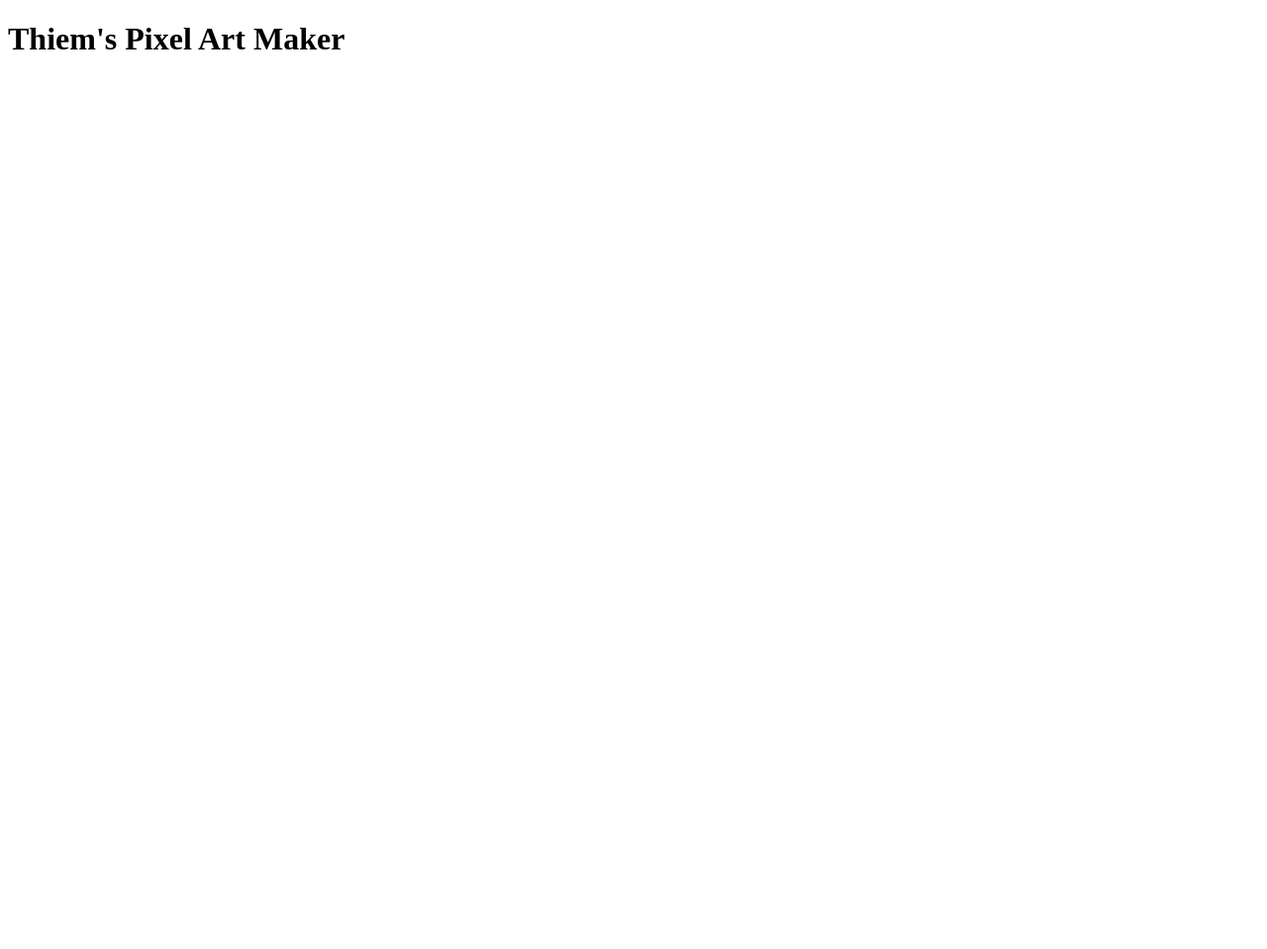
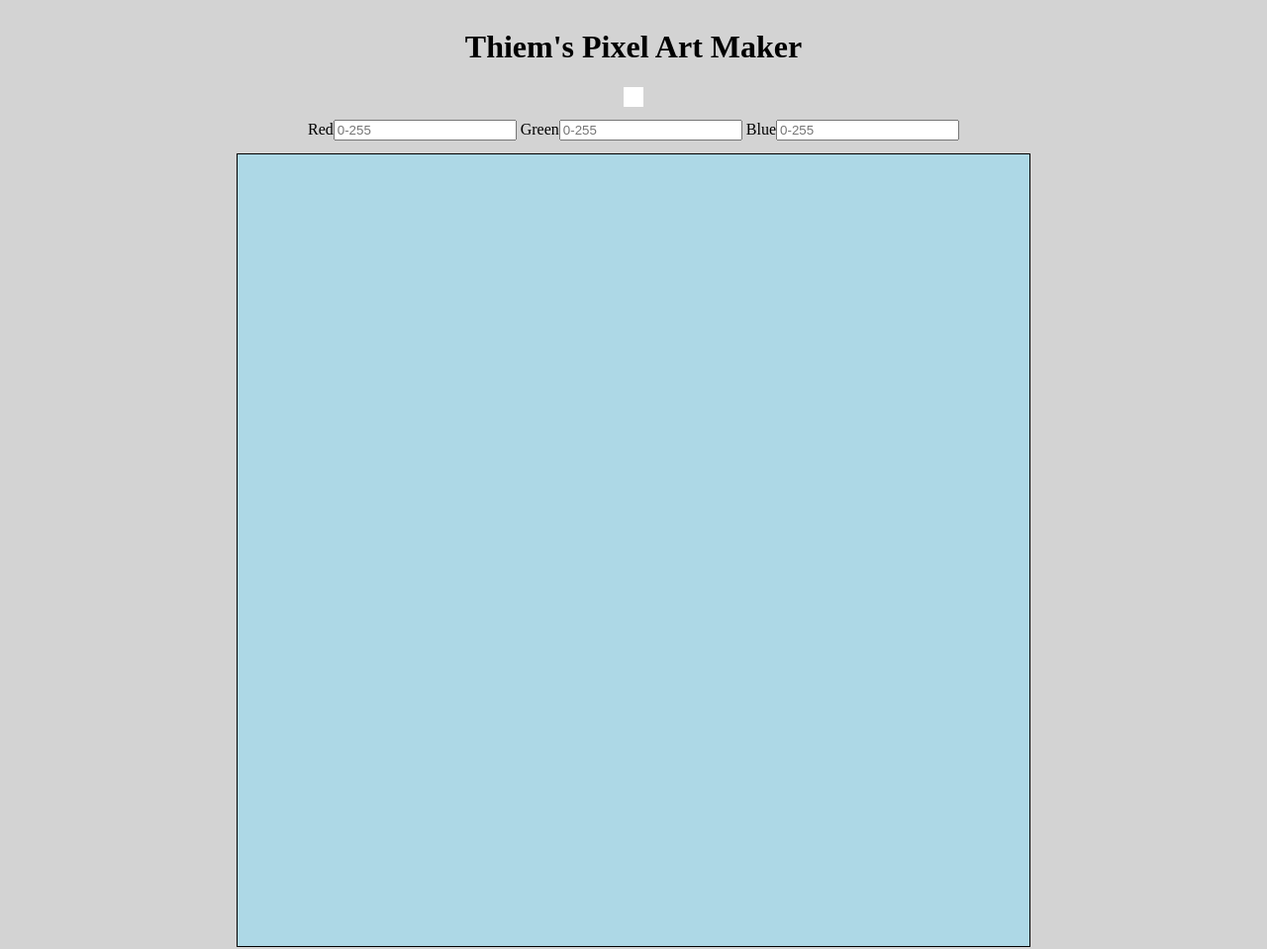
Before and after one commit to business-thiem/person-pixelArtMaker, a plain HTML site: page index.html in a window 1280 px wide. Shown: the whole page at 99% size. Before the commit the page ends 800 px from the top, so only its background shows below. Drawn offline with Linux system fonts and the light colour scheme.

Commit message:
made 1024 squares

```diff
--- a/index.html
+++ b/index.html
@@ -2,10 +2,25 @@
 <html>
   <head>
     <title>Checkerboard</title>
-    <style href="styles.css"></style>
+    <link rel="stylesheet" href="styles.css">
   </head>
   <body>
-    <h1>Thiem's Pixel Art Maker</h1>
+
+    <div class="colorPickerContainer">
+        <h1>Thiem's Pixel Art Maker</h1>
+
+
+        <div class="pixelColorBox"></div>
+
+        <div class="inputContainer">
+            <label for="RGBColors"></label>
+            <span>Red</span><input type="number" placeholder="0-255" id="Rcolor" />
+            <span>Green</span><input type="number" placeholder="0-255" id="Gcolor" />
+            <span>Blue</span><input type="number" placeholder="0-255" id="Bcolor" />
+        </div>
+
+
+    </div>
   </body>
   <script defer src="script.js"></script>
 </html>
--- a/script.js
+++ b/script.js
@@ -0,0 +1,44 @@
+
+let body = document.getElementsByTagName('body')[0]
+
+function createBoard(){
+    createContainer()
+}
+
+function createContainer(){
+    let container = document.createElement('div')
+    container.style.cssText = `
+    border: 1px solid black;
+    display:flex;
+    flex-wrap: wrap;
+    width:800px;
+    height:800px;
+    `
+
+    container.classList.add('squaresContainer')
+
+    let squareCount = 1024;
+    for(let i = 0; i < squareCount; i++){
+        createSquares(container)
+    }
+
+
+
+    body.appendChild(container)
+}
+
+function createSquares(container){
+    let square = document.createElement('div')
+    square.style.cssText = `
+    width:3.125%;
+    height:3.125%;
+    background-color:lightblue;
+    `
+
+
+    container.appendChild(square)
+}
+
+
+
+createBoard()
--- a/styles.css
+++ b/styles.css
@@ -0,0 +1,37 @@
+h1{
+    display:flex;
+    justify-content: center;
+    flex-direction:column;
+    text-align:center
+}
+
+body{
+    background-color:lightgray;
+    display:flex;
+    justify-content: center;
+    flex-direction:column;
+    align-items: center;
+
+}
+/* .squaresContainer{
+    display:flex;
+    flex-flow:row;
+    align-items:flex-start;
+} */
+
+.colorPickerContainer{
+    display:flex;
+    flex-flow:column;
+    justify-content: center;
+}
+
+.inputContainer{
+    margin: 2% auto
+}
+
+.pixelColorBox{
+    background-color: white;
+    width: 20px;
+    height: 20px;
+    align-self: center
+}
```
